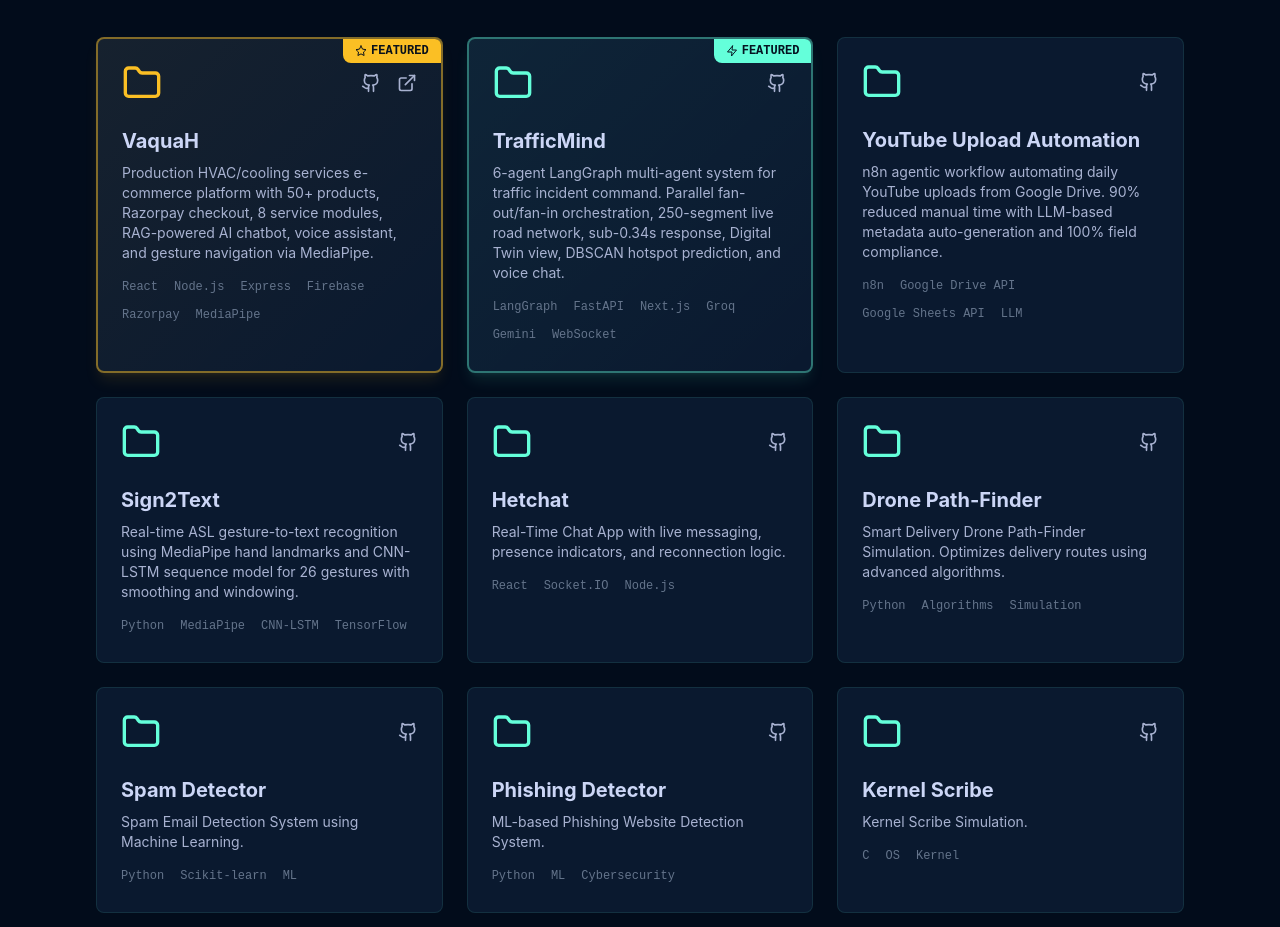
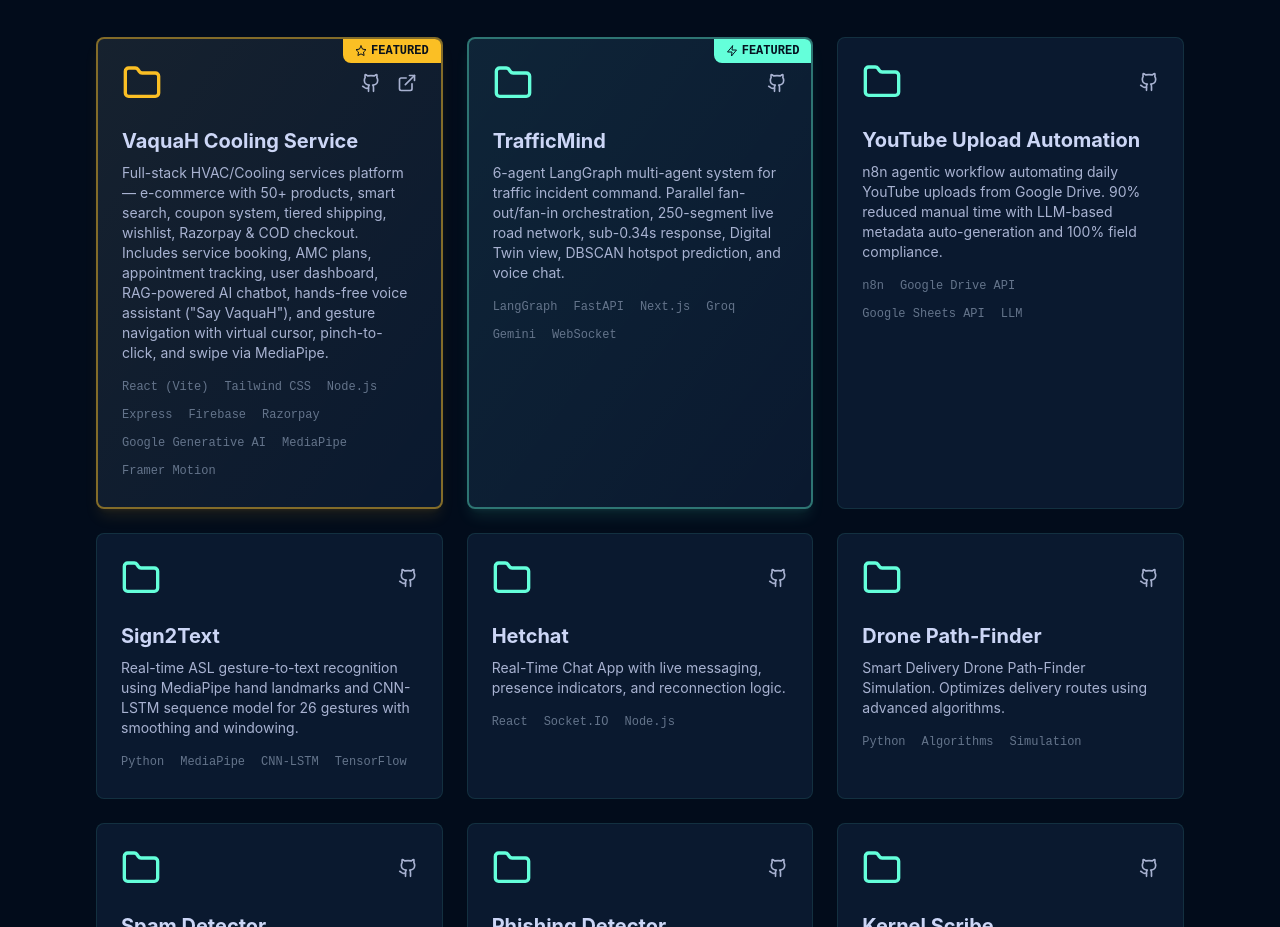
Before and after one commit to Hetavs145/Portfolio, a React (Vite) app: page / in a window 1280 px wide. Shown: the part 2860-3787 px from the top of the page. Built offline with nearby package versions, Linux system fonts and the light colour scheme.

Commit message:
Portfolio Update March 2026

```diff
--- a/src/components/Projects.jsx
+++ b/src/components/Projects.jsx
@@ -4,9 +4,9 @@ import ProjectCard from './ProjectCard';
 const Projects = () => {
     const projects = [
         {
-            title: 'VaquaH',
-            description: 'Production HVAC/cooling services e-commerce platform with 50+ products, Razorpay checkout, 8 service modules, RAG-powered AI chatbot, voice assistant, and gesture navigation via MediaPipe.',
-            tech: ['React', 'Node.js', 'Express', 'Firebase', 'Razorpay', 'MediaPipe'],
+            title: 'VaquaH Cooling Service',
+            description: 'Full-stack HVAC/Cooling services platform — e-commerce with 50+ products, smart search, coupon system, tiered shipping, wishlist, Razorpay & COD checkout. Includes service booking, AMC plans, appointment tracking, user dashboard, RAG-powered AI chatbot, hands-free voice assistant ("Say VaquaH"), and gesture navigation with virtual cursor, pinch-to-click, and swipe via MediaPipe.',
+            tech: ['React (Vite)', 'Tailwind CSS', 'Node.js', 'Express', 'Firebase', 'Razorpay', 'Google Generative AI', 'MediaPipe', 'Framer Motion'],
             live: 'https://vaquah.in',
             github: 'https://github.com/Hetavs145/VaquaH',
             featured: 'primary',
```
